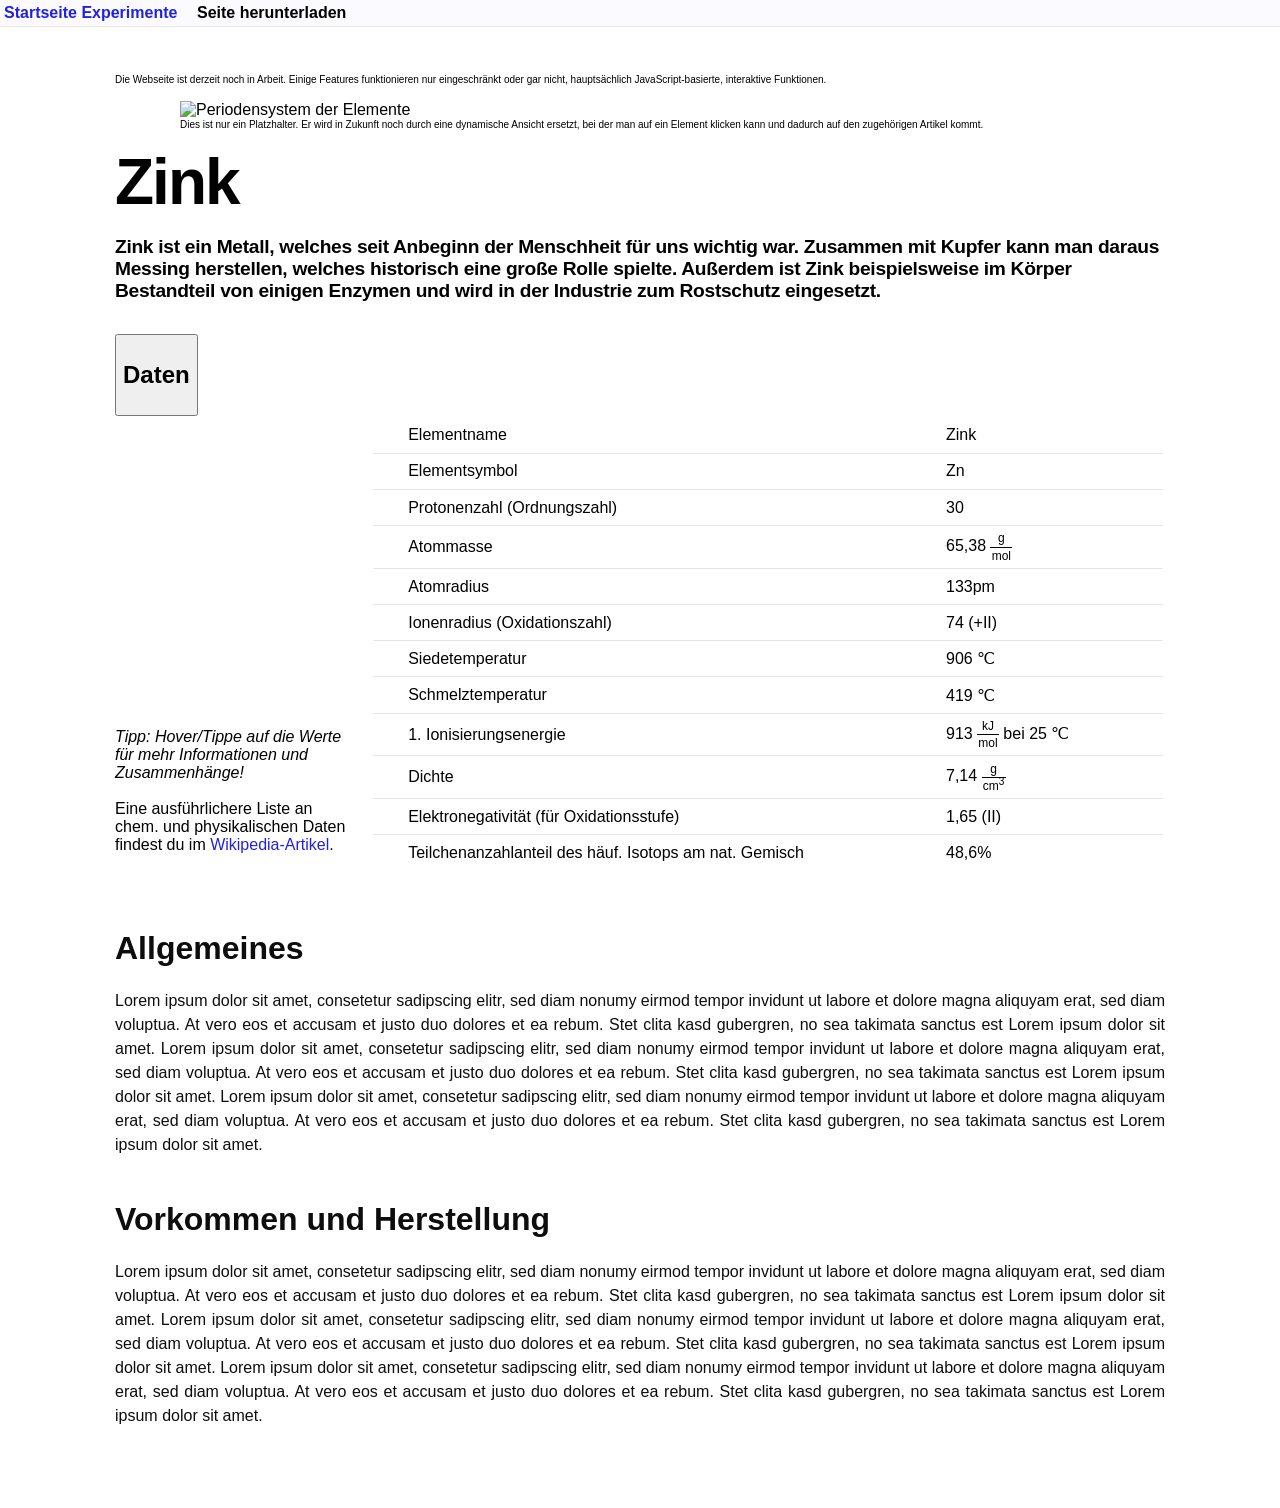
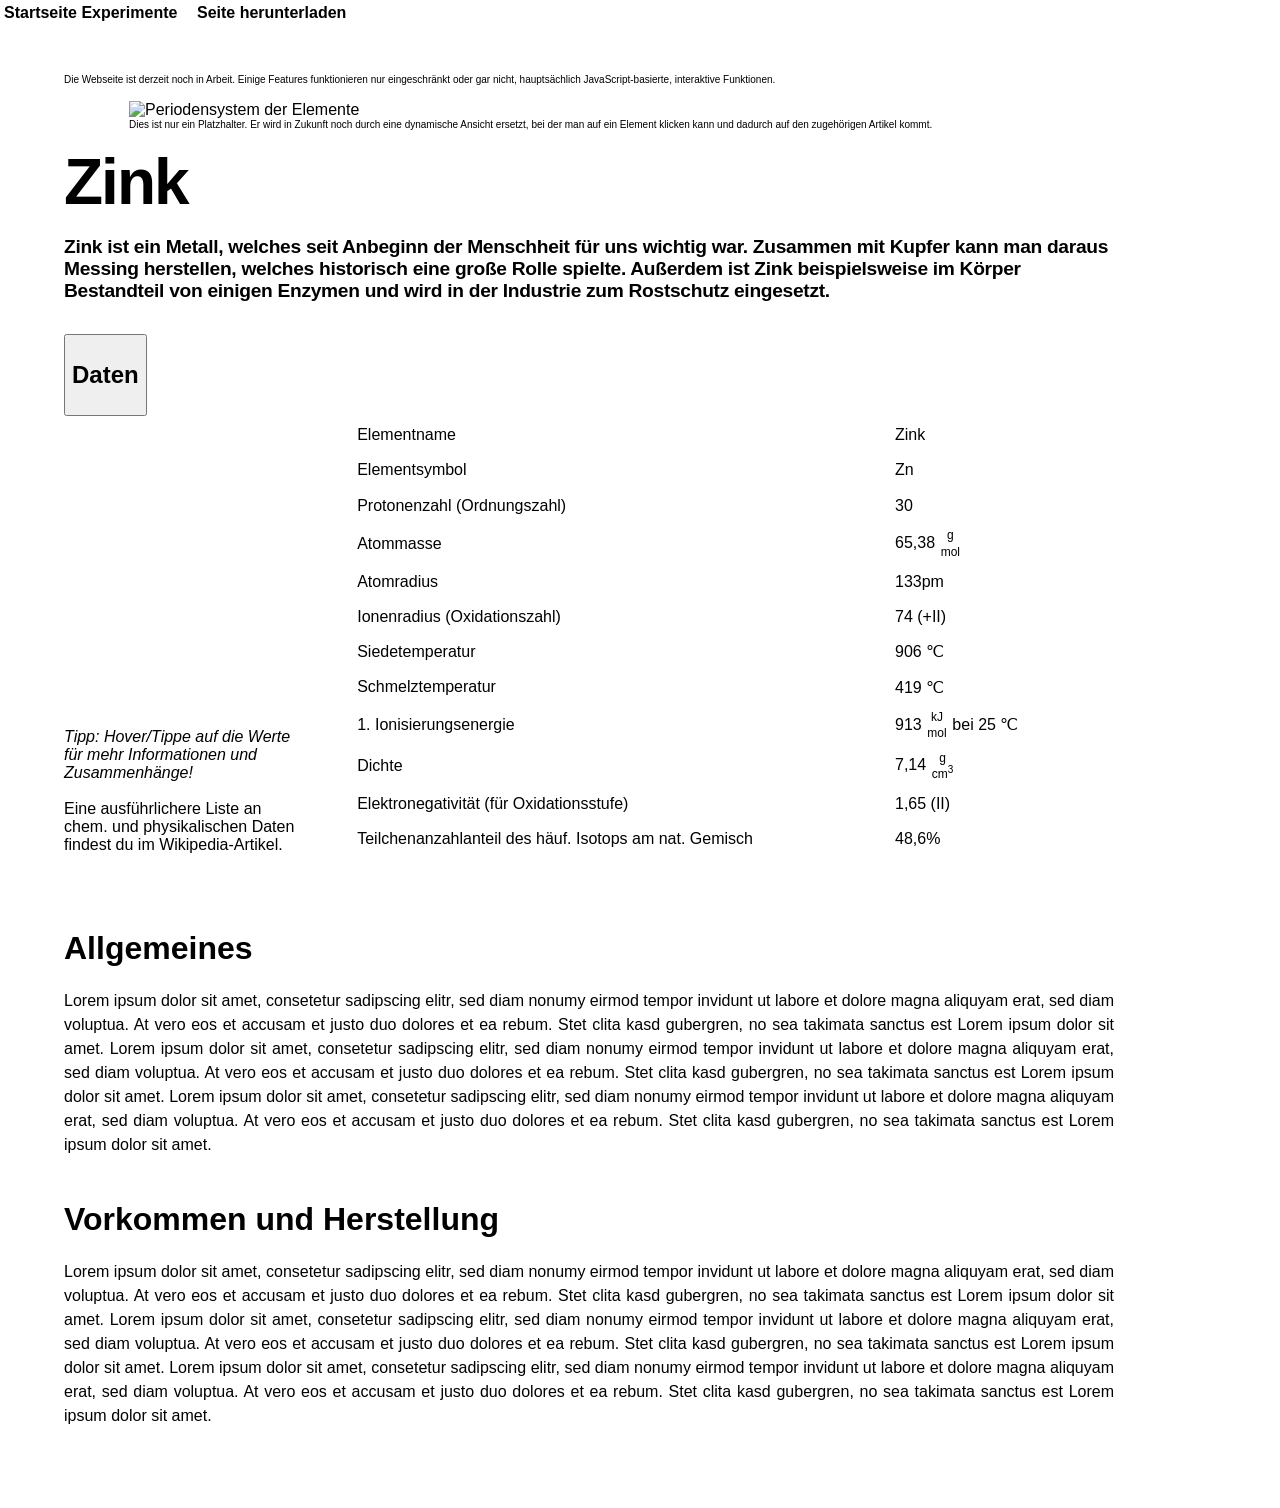

generate footer automatically and enhanced feedback

--- a/css/styles.css
+++ b/css/styles.css
@@ -1,5 +1,5 @@
 /*Auch in JS ändern!*/
-:root {
+/*:root {
   --bg-body: hsl(0 0 100);
   --bg-elevated: hsl(0 0 95);
   --bg-highlight: hsl(0 0 90);
@@ -34,8 +34,8 @@
     filter: invert(1);
   }
 
-  /*Auch in JS wechseln!*/
-}
+  /*Auch in JS wechseln!
+}*/
 
 
 html {
@@ -61,6 +61,7 @@ body {
   grid-template-columns: 100%;
   justify-content: center;
   min-height: 100vh;
+  min-height: 100dvh;
 }
 
 h1 {
@@ -86,9 +87,8 @@ h3 {
 }
 
 main {
-  margin: 64px auto;
+  margin: 64px min(64px, 5%);
   max-width: 1050px;
-  align-self: center;
 }
 
 sub,
@@ -96,7 +96,7 @@ sup {
   line-height: 0;
 }
 
-@media screen and (max-width: 850px) {
+/*@media screen and (max-width: 850px) {
   main {
     margin: 64px 32px 32px 32px;
   }
@@ -106,7 +106,7 @@ sup {
   main {
     margin: 64px 16px 16px;
   }
-}
+}*/
 
 noscript {
   color: orange;
@@ -681,9 +681,11 @@ div.text-block {
   max-width: 1000px;
   align-self: center;
 }
+
 div.text-block *:first-child {
   margin-top: 0;
 }
+
 div.text {
   grid-area: text;
   text-align: justify;
@@ -699,20 +701,25 @@ div.text-img-small > * {
   width: 100%;
   /*background-color: yellow;*/
 }
+
 div.text-img-small {
   grid-area: img-small;
 }
+
 div.text-img-small > * {
   display: block;
   height: auto;
 }
+
 div.text-img-small > img {
   border-radius: 8px;
   margin-top: 20px;
 }
+
 div.text-img-small > img:first-child {
   margin-top: 0;
 }
+
 .text-img-footer {
   color: grey;
   font-size: 0.8rem;
@@ -720,6 +727,7 @@ div.text-img-small > img:first-child {
   text-align: center;
   margin-top: 0.5rem;
 }
+
 .text-img-footer:hover {
   color: grey;
   text-decoration: underline;
@@ -732,6 +740,7 @@ div.text-img-large {
   flex-direction: column;
   justify-content: center;
 }
+
 div.text-img-large > * {
   max-width: 90%;
   align-self: center;
@@ -746,6 +755,7 @@ div.text-only {
   justify-content: center;
   width: 100%;
 }
+
 /*div.text-only > .text {
   width: 90%;
 }*/
@@ -832,28 +842,89 @@ particle {
 
 
 footer {
-  margin: 0;
+  margin: auto;
   min-width: 100%;
   background-color: var(--bg-elevated);
+  display: flex;
+  justify-content: center;
 }
 
 footer > ul {
   list-style-type: none;
-  width: 100%;
+  width: max-content;
   margin: 0;
-  padding: 0;
+  padding: 20px;
+  text-align: center;
   display: flex;
-  justify-content: space-evenly;
+  justify-content: center;
+  gap: 64px;
   /*background-color: var(--bg-elevated);*/
+  cursor: pointer;
+}
+footer li {
+  cursor: pointer;
+  position: relative;
+}
+footer li:hover {
+  text-decoration: underline;
 }
 
-footer > ul > li {
-  padding: 20px;
+
+footer .dropdown {
+  display: none;
+  position: absolute;
+  background-color: var(--bg-elevated);
+  width: 100%;
+  box-shadow: 0.1rem 0.2rem 0.3rem var(--shadow-color);
+  left: 0;
+  bottom: 100%;
+  z-index: 1;
+  border: 1.5px solid var(--bg-highlight);
+  border-radius: 1rem;
+  box-sizing: border-box;
+  padding: 0.5rem;
+  text-align: left;
 }
+footer li:hover .dropdown {
+  display: block;
+}
+
+footer .dropdown labeled-icon {
+  padding: 0.5rem;
+  border-radius: 0.5rem;
+  font-size: 0.9rem;
+  color: var(--text);
+  transition: background-color 0.15s linear;
+  box-sizing: border-box;
+  width: 100%;
+}
+
+footer .dropdown labeled-icon:hover {
+  background-color: var(--bg-highlight);
+}
+
 
 footer a,
 footer a:hover {
   color: var(--text-muted);
+}
+
+@media screen and (max-width: 900px) {
+  footer > ul {
+    /*width: 1;*/
+    display: grid;
+    grid-template-columns: repeat(2, 1fr);
+    gap: 20px;
+  }
+}
+
+@media screen and (max-width: 500px) {
+  footer > ul {
+    /*width: 1;*/
+    display: grid;
+    grid-template-columns: 1fr;
+    gap: 20px;
+  }
 }
 
 /*Animations*/
@@ -901,15 +972,19 @@ footer a:hover {
   0% {
     transform: rotate(0deg)
   }
+
   25% {
     transform: rotate(90deg)
   }
+
   50% {
     transform: rotate(180deg)
   }
+
   75% {
     transform: rotate(270deg)
   }
+
   100% {
     transform: rotate(360deg)
   }
@@ -919,6 +994,7 @@ footer a:hover {
   0% {
     transform: scale(1)
   }
+
   100% {
     transform: scale(1.3)
   }
@@ -936,6 +1012,7 @@ footer a:hover {
   src: url('../fonts/Inter/inter-v20-latin-regular.woff2') format('woff2');
   /* Chrome 36+, Opera 23+, Firefox 39+, Safari 12+, iOS 10+ */
 }
+
 /* inter-italic - latin */
 @font-face {
   font-display: swap;
@@ -944,6 +1021,7 @@ footer a:hover {
   font-weight: 400;
   src: url('../fonts/Inter/inter-v20-latin-italic.woff2') format('woff2');
 }
+
 /* inter-500 - latin */
 @font-face {
   font-display: swap;
@@ -952,6 +1030,7 @@ footer a:hover {
   font-weight: 500;
   src: url('../fonts/Inter/inter-v20-latin-500.woff2') format('woff2');
 }
+
 /* inter-500italic - latin */
 @font-face {
   font-display: swap;
@@ -961,6 +1040,7 @@ footer a:hover {
   src: url('../fonts/Inter/inter-v20-latin-500italic.woff2') format('woff2');
   /* Chrome 36+, Opera 23+, Firefox 39+, Safari 12+, iOS 10+ */
 }
+
 /* inter-600 - latin */
 @font-face {
   font-display: swap;
@@ -971,6 +1051,7 @@ footer a:hover {
   src: url('../fonts/Inter/inter-v20-latin-600.woff2') format('woff2');
   /* Chrome 36+, Opera 23+, Firefox 39+, Safari 12+, iOS 10+ */
 }
+
 /* inter-600italic - latin */
 @font-face {
   font-display: swap;
@@ -981,6 +1062,7 @@ footer a:hover {
   src: url('../fonts/Inter/inter-v20-latin-600italic.woff2') format('woff2');
   /* Chrome 36+, Opera 23+, Firefox 39+, Safari 12+, iOS 10+ */
 }
+
 /* inter-700 - latin */
 @font-face {
   font-display: swap;
@@ -991,6 +1073,7 @@ footer a:hover {
   src: url('../fonts/Inter/inter-v20-latin-700.woff2') format('woff2');
   /* Chrome 36+, Opera 23+, Firefox 39+, Safari 12+, iOS 10+ */
 }
+
 /* inter-700italic - latin */
 @font-face {
   font-display: swap;
@@ -1001,6 +1084,7 @@ footer a:hover {
   src: url('../fonts/Inter/inter-v20-latin-700italic.woff2') format('woff2');
   /* Chrome 36+, Opera 23+, Firefox 39+, Safari 12+, iOS 10+ */
 }
+
 /* inter-800 - latin */
 @font-face {
   font-display: swap;
@@ -1011,6 +1095,7 @@ footer a:hover {
   src: url('../fonts/Inter/inter-v20-latin-800.woff2') format('woff2');
   /* Chrome 36+, Opera 23+, Firefox 39+, Safari 12+, iOS 10+ */
 }
+
 /* inter-800italic - latin */
 @font-face {
   font-display: swap;
@@ -1021,6 +1106,7 @@ footer a:hover {
   src: url('../fonts/Inter/inter-v20-latin-800italic.woff2') format('woff2');
   /* Chrome 36+, Opera 23+, Firefox 39+, Safari 12+, iOS 10+ */
 }
+
 /* inter-900 - latin */
 @font-face {
   font-display: swap;
@@ -1031,6 +1117,7 @@ footer a:hover {
   src: url('../fonts/Inter/inter-v20-latin-900.woff2') format('woff2');
   /* Chrome 36+, Opera 23+, Firefox 39+, Safari 12+, iOS 10+ */
 }
+
 /* inter-900italic - latin */
 @font-face {
   font-display: swap;
